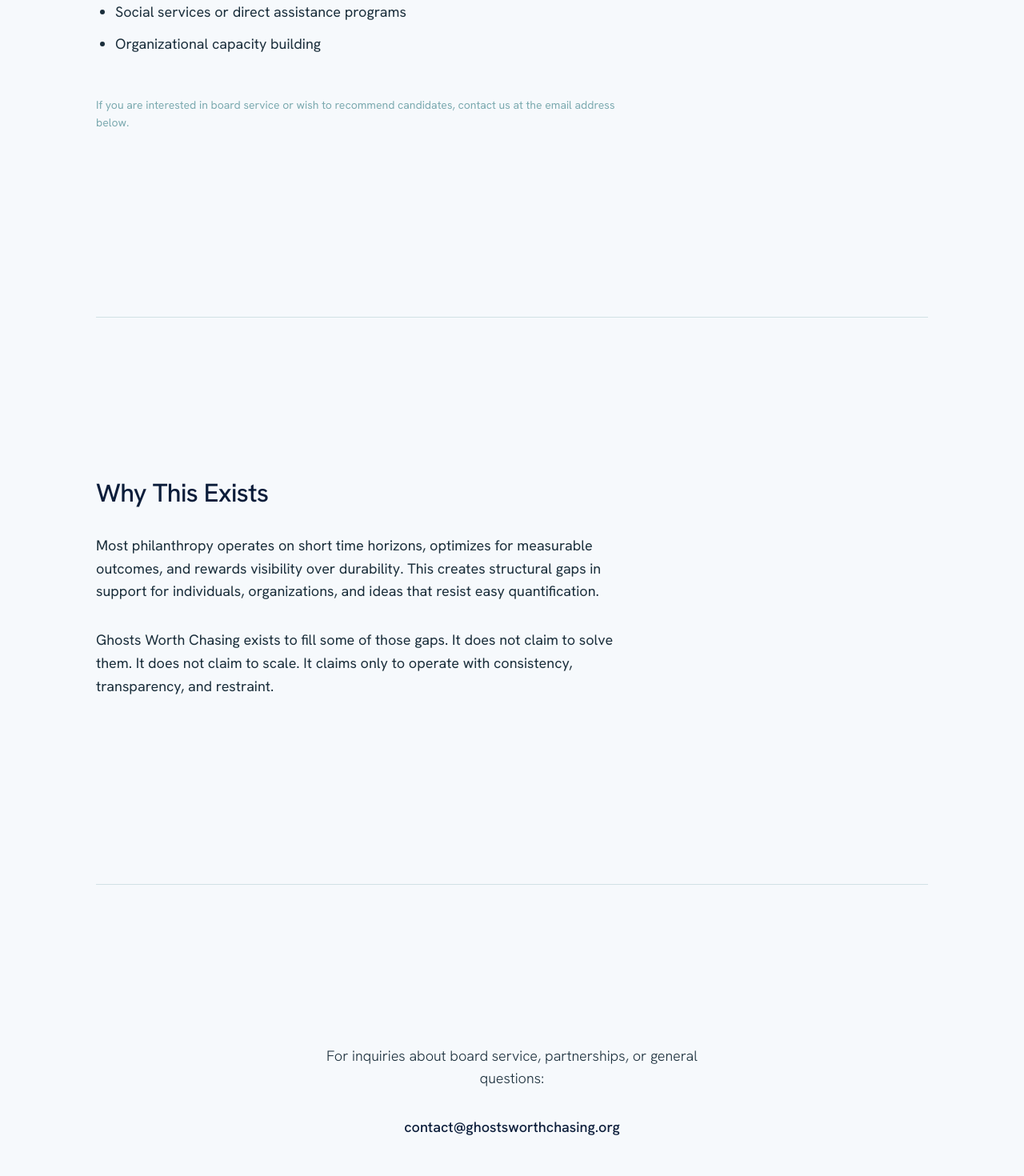
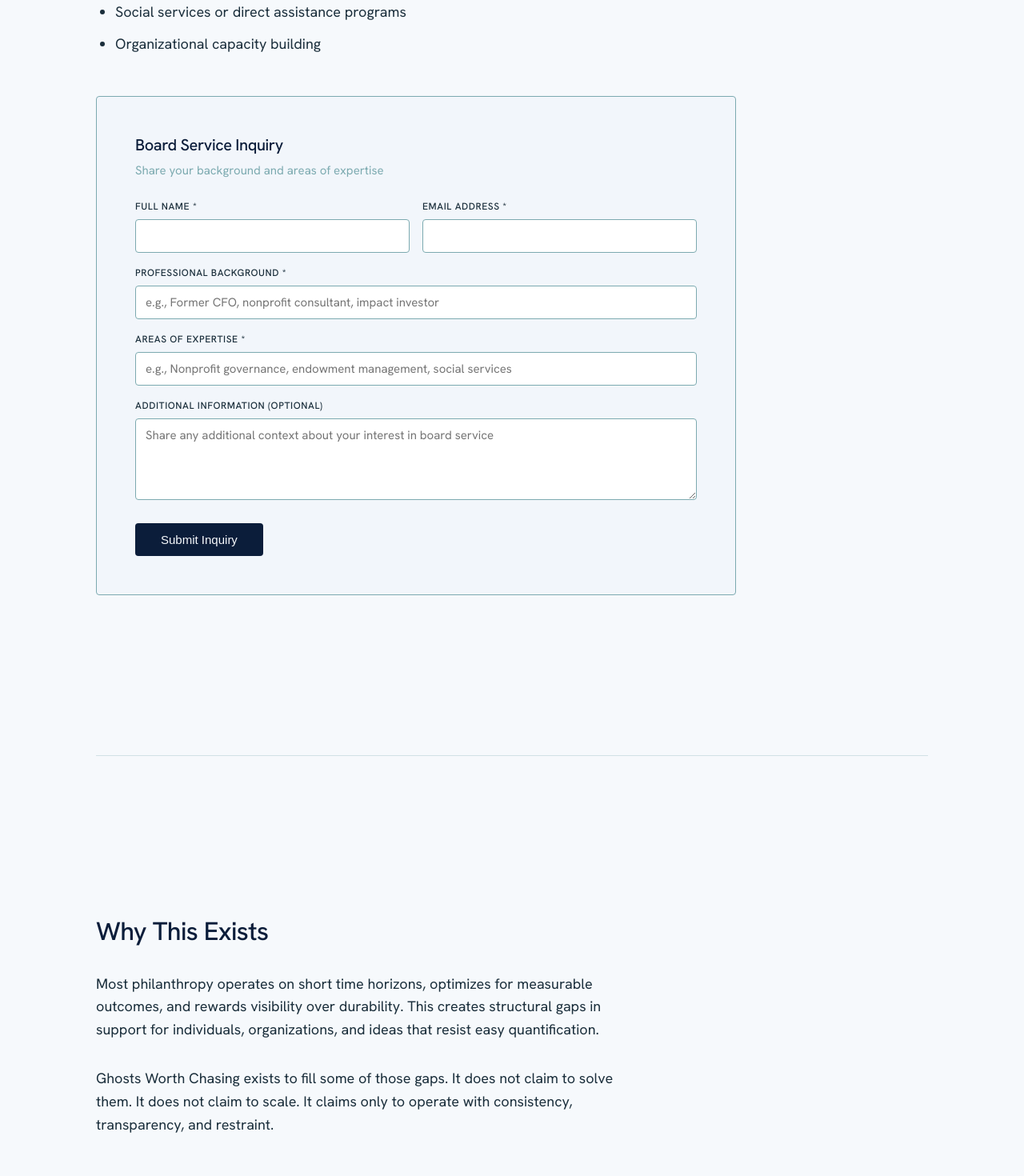
Before and after one commit to Roco41589/ghosts-worth-chasing-site, a Next.js app in the folder ghosts-redesign/: page /about in a window 1280 px wide. Shown: the part 1800-3270 px from the top of the page at 80% size. Built offline with nearby package versions, Linux system fonts and the light colour scheme.

Commit message:
Update page.tsx

```diff
--- a/ghosts-redesign/app/about/page.tsx
+++ b/ghosts-redesign/app/about/page.tsx
@@ -1,3 +1,5 @@
+import BoardInquiryForm from '../components/BoardInquiryForm'
+
 export default function About() {
   return (
     <>
@@ -61,10 +63,8 @@
             <li>Social services or direct assistance programs</li>
             <li>Organizational capacity building</li>
           </ul>
-          <p style={{ fontSize: '14px', color: 'var(--color-text-secondary)' }}>
-            If you are interested in board service or wish to recommend candidates, contact us
-            at the email address below.
-          </p>
+
+          <BoardInquiryForm />
         </div>
       </section>
 
@@ -102,7 +102,7 @@
 
       <section className="section section--narrow section--centered">
         <p style={{ marginBottom: '16px', fontWeight: 300 }}>
-          For inquiries about board service, partnerships, or general questions:
+          For inquiries about partnerships or general questions:
         </p>
         <p style={{ marginTop: 'var(--space-sm)' }}>
           <a
```
